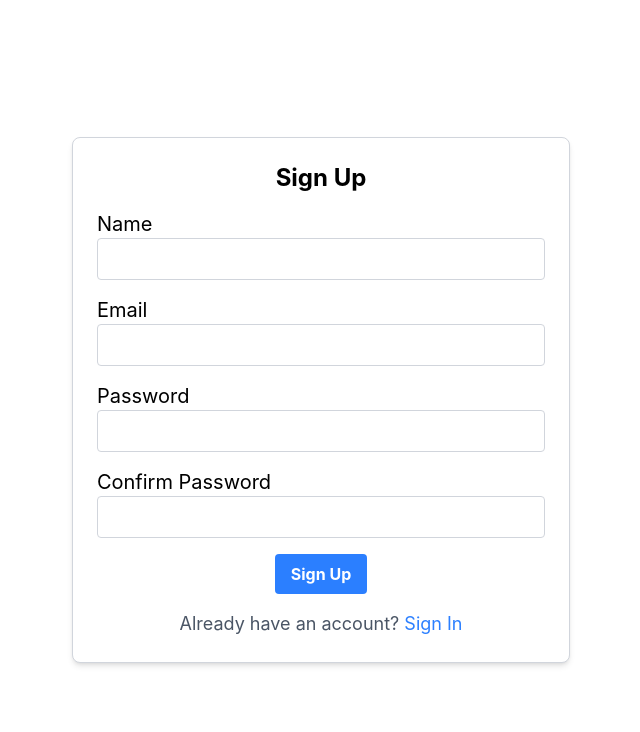
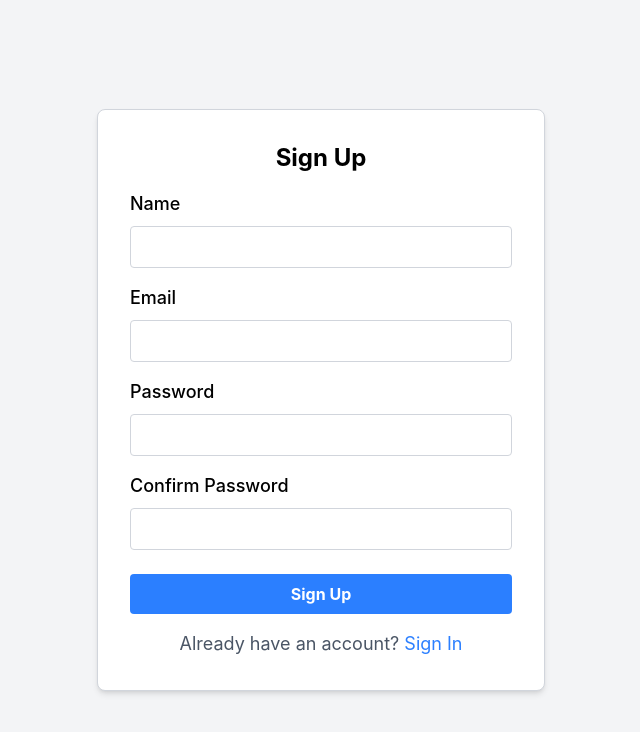
Before and after one commit to Priyansh7999/react-auth-forms, a React (Vite) app: page /sign-up in a window 1280 px wide. Shown: the top 732 px of the page, without its empty margins (319-959 px from the left). Built offline with nearby package versions, Linux system fonts and the light colour scheme.

Commit message:
refactor(signup): connect signup form with backend registration API to register user

```diff
--- a/src/components/InputField.jsx
+++ b/src/components/InputField.jsx
@@ -1,17 +1,17 @@
 import { Field, ErrorMessage } from 'formik'
 export default function InputField({ label, type, name }) {
   return (
-    <div className="mb-4">
-      <label className='mb-2 text-xl mt-10 w-full' htmlFor={name}>{label}</label>
+    <div className="mb-4 w-full flex flex-col">
+      <label className='mb-2 text-lg font-medium' htmlFor={name}>{label}</label>
       <Field
         type={type}
         name={name}
-        className="border border-gray-300 rounded px-3 py-2 w-full"
+        className="border border-gray-300 rounded px-3 py-2 w-full focus:outline-none focus:ring-2 focus:ring-blue-500"
       />
       <ErrorMessage
         name={name}
         component="div"
-        className="text-red-500 text-sm mt-1"
+        className="text-red-500 text-sm mt-1 whitespace-pre-wrap"
       />
     </div>
   )
--- a/src/pages/SignUp.jsx
+++ b/src/pages/SignUp.jsx
@@ -1,12 +1,10 @@
-import { ErrorMessage, Field, Form, Formik } from 'formik'
-import React, { useContext } from 'react'
-import { SignupSchema } from '../schemas/signupSchema'
-import Button from '../components/Button'
+import { Formik, Form } from 'formik'
+import React from 'react'
+import { SignupSchema } from '../schemas/SignupSchema'
 import InputField from '../components/InputField'
 import { useNavigate } from 'react-router-dom'
-import { UserContext } from '../context/UserContext'
 export default function SignUp() {
-  const { setUser } = useContext(UserContext)
+
   const initialState = {
     name: '',
     email: '',
@@ -15,15 +13,31 @@ export default function SignUp() {
   }
   const navigate = useNavigate()
 
-  const handleSubmit = (values) => {
-    const { name, email, password } = values
-    setUser({ name, email, password })
-    navigate('/sign-in')
-  }
+  const handleSubmit = async (values) => {
+    try {
+      const response = await fetch(
+        `${import.meta.env.VITE_BACKEND_SERVER_URL}/api/auth/register`,{
+          method: 'POST',
+          headers: { 'Content-Type': 'application/json' },
+          body: JSON.stringify(values),
+        }
+      );
+      const data = await response.json();
+      if (!response.ok) {
+        const message = data?.message || data?.error || response.statusText || 'Registration failed';
+        alert(message);
+        return;
+      }
+      navigate('/sign-in');
+    } catch (err) {
+      console.error(err);
+      alert(err.message || 'An error occurred during registration');
+    }
+  };
 
   return (
-    <div className='flex justify-center items-center h-screen'>
-      <div className='flex flex-col border border-gray-300 rounded-lg p-6 bg-white shadow-md'>
+    <div className='flex justify-center items-center h-screen bg-gray-100'>
+      <div className='w-full max-w-md flex flex-col border border-gray-300 rounded-lg p-8 bg-white shadow-md'>
         <h3 className='text-2xl font-bold mb-4 text-center'>Sign Up</h3>
         <Formik
           initialValues={initialState}
@@ -35,8 +49,8 @@ export default function SignUp() {
             <InputField label="Email" type="email" name="email" />
             <InputField label="Password" type="password" name="password" />
             <InputField label="Confirm Password" type="password" name="confirmPassword" />
-            <div className="mt-4 flex justify-center">
-              <button type="submit" className="bg-blue-500 hover:bg-blue-700 text-white font-bold py-2 px-4 rounded">
+            <div className="mt-6">
+              <button type="submit" className="w-full bg-blue-500 hover:bg-blue-700 text-white font-bold py-2 px-4 rounded">
                 Sign Up
               </button>
             </div>
```
